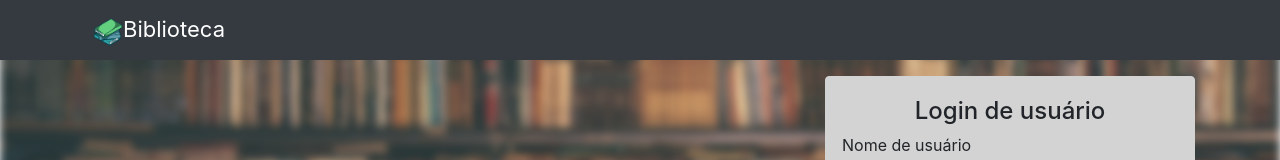
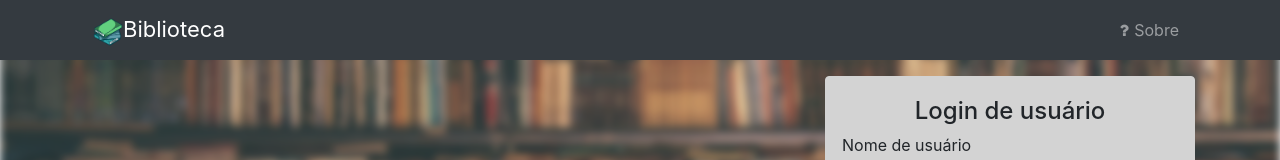
Before and after one commit to brunoleocoelho/tcc-web-interface, a React (Create React App) app: page /login in a window 1280 px wide. Shown: the top 160 px of the page. Built offline with nearby package versions, Linux system fonts and the light colour scheme.

Commit message:
Added exception menus for unlogged users and theme css

```diff
--- a/src/components/AutosuggestSearch/index.js
+++ b/src/components/AutosuggestSearch/index.js
@@ -11,15 +11,15 @@ function AutosuggestSearch({ value, placeholder, onChangeText, closeAction, inpu
     return (
         <React.Fragment>
 
-            <Button variant="light"
-                className="mr-1 d-md-none"
+            <Button /* variant="light"  */
+                className="d-md-none"
                 style={styles.btnClose}
                 onClick={closeAction}
             >
                 <i className="fa fa-close" />
             </Button>
 
-            {/* class="form-control" */}
+            {/* o mesmo que imput class="form-control" */}
             <FormControl
                 ref={inputRef}
                 type="text"
@@ -36,7 +36,11 @@ function AutosuggestSearch({ value, placeholder, onChangeText, closeAction, inpu
 const styles = {
     btnClose: {
         position:'absolute',
-        right:0,
+        right: 2,
+        margin: '2px 4px',
+        border: 'none',
+        backgroundColor: 'white',
+        color: 'gray'
     }
 }
 
--- a/src/components/Header/NavCollapse.js
+++ b/src/components/Header/NavCollapse.js
@@ -1,6 +1,7 @@
 import React, { useState } from 'react'
 import { Nav, NavDropdown, Navbar } from 'react-bootstrap'
 import { getNavbarData } from '../../services/InterfaceService'
+import { themes } from '../../services/Contants'
 
 import './Header.css'
 
@@ -8,22 +9,26 @@ import './Header.css'
  * Renderiza a lista de menus da Navbar que
  * pode ser 'collapsed' conforme tamanho de tela
  */
-function NavCollapse() {
-    const { items } = getNavbarData()
+function NavCollapse(props) {
+    const { isLoginPage, theme } = props
+
+    let { items } = getNavbarData()
 
     return (
-        <Navbar.Collapse id="responsive-navbar-nav" className="mx-2 order-2">
+        <Navbar.Collapse id="responsive-navbar-nav" className="mx-2 order-2" >
             <Nav className="ml-auto flex-sm-row justify-content-sm-between">
                 { items && (items.map(item => {
                     const key = `nav-${item.label.replace(' ', '').toLowerCase()}`
 
+                    if (isLoginPage && (!item.showNotLogged)) return null
+
                     switch (item.elemtype) {
                         case 'dropdown':
-                            return <NavItemDropdown key={key} {...item} />
+                            return <NavItemDropdown key={key} {...item} theme={theme} />
 
                         // case 'link':
                         default:
-                            return <NavItemLink key={key} {...item} />
+                            return <NavItemLink key={key} {...item} theme={theme} />
                     }
                 })) }
             </Nav>
@@ -34,7 +39,7 @@ function NavCollapse() {
 /**
  * Renderiza um item tipo dropdown do menu da navbar
  */
-function NavItemDropdown({ label, items, icon, ...rest }) {
+function NavItemDropdown({ label, items, icon, theme, ...rest }) {
     // SATE
     const [isOpen, setIsOpen] = useState(false)
 
@@ -48,7 +53,8 @@ function NavItemDropdown({ label, items, icon, ...rest }) {
 
     const classIconSpan = [
         'mr-0 mr-md-05r-n mb-md-05r-n mb-lg-0',
-        (isOpen ? 'menu-max-sm-width' : '' )
+        (isOpen ? 'menu-max-sm-width' : '' ),
+        // (theme === 'dark' ? 'bg-dark text-light': '')
     ].join(' ')
 
     return (
@@ -58,15 +64,15 @@ function NavItemDropdown({ label, items, icon, ...rest }) {
                 <span
                     id="icon-ddi"
                     className={classIconSpan}
-                    style={(isOpen ? styles.navDdIcon : {})}
+                    style={styles.navTheme[theme]}
                 >
                     <i className={`fa fa-fw fa-${icon}`}></i>
                 </span>
             )}
 
             <NavDropdown
-                style={styles.navDd}
                 className="p-0 absolute d-md-flex"
+                style={{...styles.navDd, ...styles.navTheme[theme]}}
                 title={label}
                 id={id}
                 active
@@ -107,13 +113,19 @@ function NavItemDropdown({ label, items, icon, ...rest }) {
 /**
  * Renderiza um item do menu da navbar
  */
-function NavItemLink({ label, path, icon, ...rest }) {
+function NavItemLink({ label, path, icon, theme, ...rest }) {
+    const customStyle = {...styles.navLink, ...styles.navTheme[theme]}
+
+    // removendo propriedades não aceitas pelo Nav.Link
+    const rmUnsetProps = ({showNotLogged, ...rest}) => rest
+    const otherProps = rmUnsetProps(rest)
+
     return (
         <Nav.Link
+        style={customStyle}
             className="text-md-center my-auto"
-            style={styles.navLink}
             href={path}
-            {...rest}
+            {...otherProps}
         >
             {icon && <i className={'fa fa-fw fa-' + icon}></i>}
             <span>{ label }</span>
@@ -131,11 +143,9 @@ const styles = {
         flexGrow: 1
     },
     navItemDD: {
-        // display: 'flex',
-        // flexDirection: 'row',
         alignItems: 'center',
-        color: '#ffffff80'
     },
+    navTheme: {...themes}
 }
 
 export default NavCollapse
--- a/src/components/Header/NavSearch.js
+++ b/src/components/Header/NavSearch.js
@@ -2,7 +2,11 @@ import React, { useState, useEffect, useRef } from 'react'
 import { Form, Col, Button } from 'react-bootstrap'
 import AutosuggestSearch from '../AutosuggestSearch'
 
-function NavSearch() {
+function NavSearch(props) {
+    // PROPS
+    const { theme } = props
+
+    // STATE
     const [showInput, setShowInput] = useState(false)
     const [term, setTerm] = useState('')
 
@@ -47,7 +51,7 @@ function NavSearch() {
                 <Form.Row>
                     <Col xs={2} className={btnColCss} style={btnColStyle}>
                         <Button
-                            variant="dark"
+                            variant={theme}
                             onClick={handleShowInput}
                         >
                             <i className="fa fa-search"></i>
--- a/src/components/Header/index.js
+++ b/src/components/Header/index.js
@@ -1,6 +1,7 @@
-import React, { useState, useEffect } from 'react'
+import React, { useState, useEffect, useContext } from 'react'
 import { withRouter } from 'react-router-dom'
 
+// import HeaderContext, { HeaderContextProvider } from './HeaderContext'
 import { Navbar, Container } from 'react-bootstrap'
 import NavCollapse from './NavCollapse'
 import NavBrand from './NavBrand'
@@ -16,9 +17,12 @@ function Header(props) {
     // STATE
     const [isNavShown, setIsNavShown] = useState(false)
     const [isLoginPage, setIsLoginPage] = useState((pathname === '/login'))
+    const [theme, setTheme] = useState('dark')
 
+    // componentDidUpdate
     useEffect(() => {
-        setIsLoginPage((pathname === '/login'))
+        const isLgIn = (pathname === '/login')
+        setIsLoginPage(isLgIn)
     }, [ pathname ])
 
     // 5 breakpoint sizes (xs, sm, md, large, and xl)
@@ -26,8 +30,8 @@ function Header(props) {
         <Navbar
             sticky="top"
             expand="md"
-            bg="dark"
-            variant="dark"
+            bg={theme}
+            variant={theme}
             collapseOnSelect
             expanded={isNavShown}
             onToggle={e => setIsNavShown(e)}
@@ -35,17 +39,17 @@ function Header(props) {
             <Container className="d-flex justify-content-start">
 
                 { (isLoginPage)
-                    ? <NavBrand />
+                    ? (<>
+                        <NavBrand />
+                        <NavCollapse isLoginPage theme={theme} {...props} />
+                    </>)
                     : (<>
                         <NavToggle />
-
                         <NavBrand />
-                        <NavCollapse />
-                        <NavSearch />
+                        <NavCollapse theme={theme}/>
+                        <NavSearch theme={theme}/>
                     </>)
                 }
-
-
 
             </Container>
         </Navbar>
--- a/src/pages/Home.js
+++ b/src/pages/Home.js
@@ -18,7 +18,7 @@ function Home() {
             <HomeHeader />
 
             <Container fluid>
-                <Row>
+                <Row className="p-1">
                     <Col md={3} xl={2}>
                         <BookFilters />
                     </Col>
@@ -43,7 +43,7 @@ function HomeHeader() {
     return (
         <div className="p-3 bg-light">
             <Container>
-                <h2> Biblioteca Acadêmica </h2>
+                <h3> Biblioteca Acadêmica </h3>
 
                 <Button variant="success" href="/sobre">Sobre este site</Button>
 
--- /dev/null
+++ b/src/services/Contants.js
@@ -0,0 +1,10 @@
+export const themes = {
+    dark: {
+        backgroundColor: '#343a40', //dark
+        color: 'rgba(255,255,255,.5)'
+    },
+    light: {
+        backgroundColor: '#f8f9fa', // light
+        color: 'rgba(0,0,0,.9)'
+    }
+}
--- a/src/services/InterfaceService.js
+++ b/src/services/InterfaceService.js
@@ -24,12 +24,12 @@ function getNavbarData() {
     const items = [
         { label: 'Livros', path: '/', icon: 'book', elemtype: 'link' },
         { label: 'Autores', path: '/', icon: 'users', elemtype: 'link'  },
-        { label: 'Sobre', path: '/sobre', icon: 'question', elemtype: 'link'  },
+        { label: 'Sobre', path: '/sobre', icon: 'question', elemtype: 'link', showNotLogged: true  },
 
         { label: ((user && user.name) || 'Usuário'), icon: 'user', elemtype: 'dropdown', items: [
             { label: 'Estante', path: '/', icon: 'bookmark', elemtype:'link', onClick: () => alert('clicou ESTANTE!') },
             { label: '', elemtype:'divider' },
-            { label: 'Logoff', path: '/', icon: 'sign-out', elemtype:'link', onClick: doLogout },
+            { label: 'Sair', path: '/', icon: 'sign-out', elemtype:'link', onClick: doLogout },
         ] },
     ]
 
@@ -37,7 +37,20 @@ function getNavbarData() {
     return headerData;
 }
 
-/** Efeuta o logoff da aplicação redirecionando a tela de login */
+/**
+ * Retorna as páginas que podem ser exeibidas mesmo
+ * que não tenha sido feito login
+ */
+function exceptionPages() {
+    const { items } = getNavbarData()
+
+    const showNotLogged = items.filter( item => item.showNotLogged )
+    return showNotLogged
+}
+
+/**
+ * Efeuta o logoff da aplicação e redireciona a tela de login
+ */
 function doLogout() {
     unsetAuthUser()
     window.history.pushState(null, null, '/login')
@@ -45,5 +58,7 @@ function doLogout() {
 
 export {
     getNavbarData,
-    setTitleBarText
+    setTitleBarText,
+    exceptionPages,
+    doLogout
 }
```
